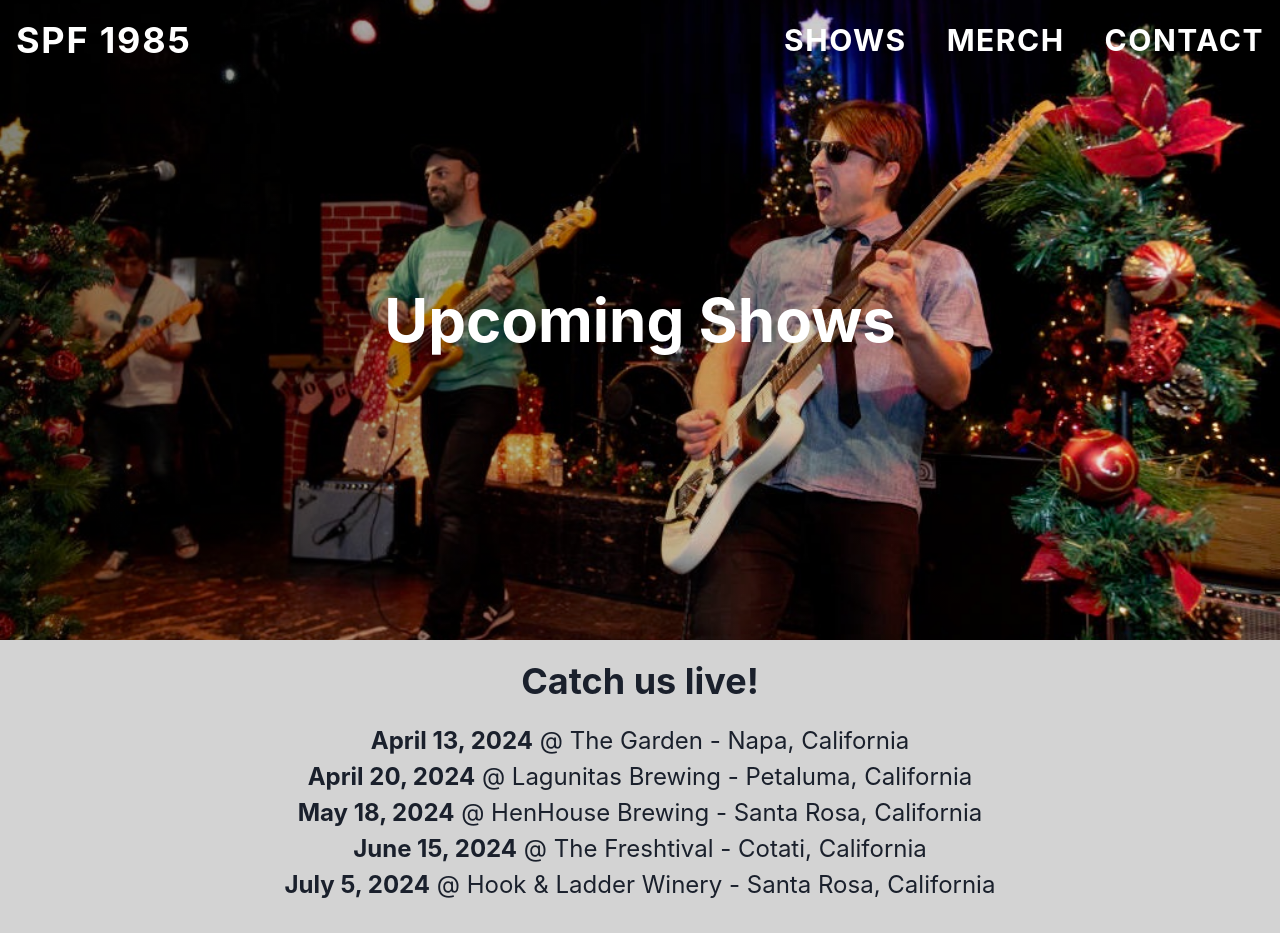
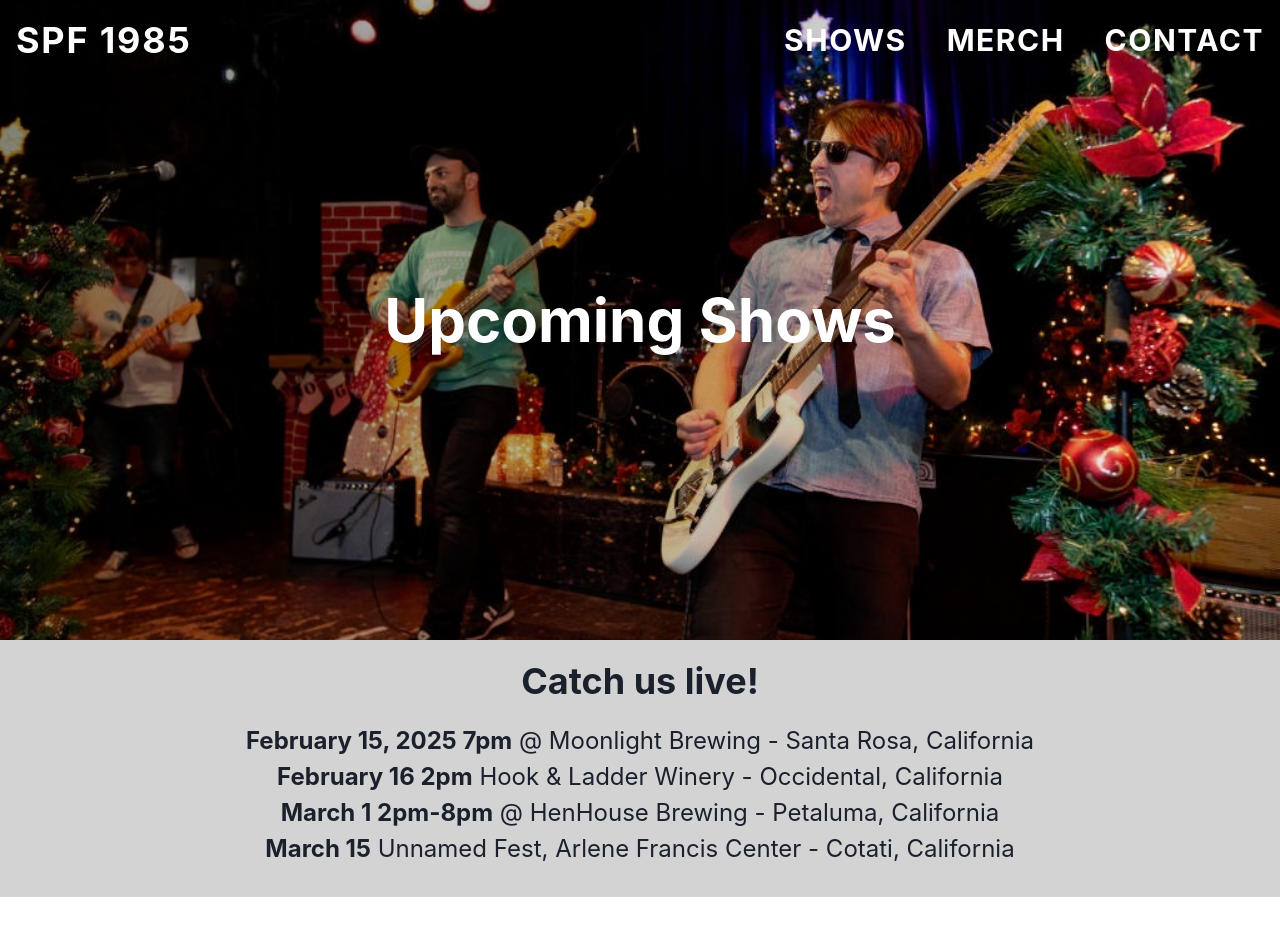
Before and after one commit to DerekGnarGnar/spf1985, a Next.js app: page /shows in a window 1280 px wide. After the commit the page ends 897 px from the top, so only its background shows below. Built offline with nearby package versions, Linux system fonts and the light colour scheme.

Commit message:
another commit

```diff
--- a/components/ShowTable.tsx
+++ b/components/ShowTable.tsx
@@ -30,29 +30,25 @@ const ShowTable = () => {
 </Box>
 <Box>
   <Center fontSize='2xl'>
-  <Text fontWeight="bold">April 13, 2024 </Text> &nbsp;@ The Garden - Napa, California
+  <Text fontWeight="bold">February 15, 2025 7pm </Text> &nbsp;@ Moonlight Brewing - Santa Rosa, California
   </Center>
 </Box>
 <Box>
   <Center fontSize='2xl'>
-  <Text fontWeight="bold">April 20, 2024 </Text> &nbsp;@ Lagunitas Brewing - Petaluma, California
+  <Text fontWeight="bold">February 16 2pm </Text> &nbsp;Hook & Ladder Winery - Occidental, California
   </Center>
 </Box>
 <Box>
   <Center fontSize='2xl'>
-  <Text fontWeight="bold">May 18, 2024 </Text> &nbsp;@ HenHouse Brewing - Santa Rosa, California
+  <Text fontWeight="bold">March 1 2pm-8pm </Text> &nbsp;@ HenHouse Brewing - Petaluma, California
   </Center>
 </Box>
 <Box>
   <Center fontSize='2xl'>
-  <Text fontWeight="bold">June 15, 2024</Text> &nbsp;@ The Freshtival - Cotati, California
+  <Text fontWeight="bold">March 15</Text> &nbsp;Unnamed Fest, Arlene Francis Center - Cotati, California
   </Center>
 </Box>
-<Box>
-  <Center fontSize='2xl'>
-  <Text fontWeight="bold">July 5, 2024 </Text>&nbsp;@ Hook & Ladder Winery - Santa Rosa, California
-  </Center>
-</Box>
+
 </Box>
     </div>
   )
```
